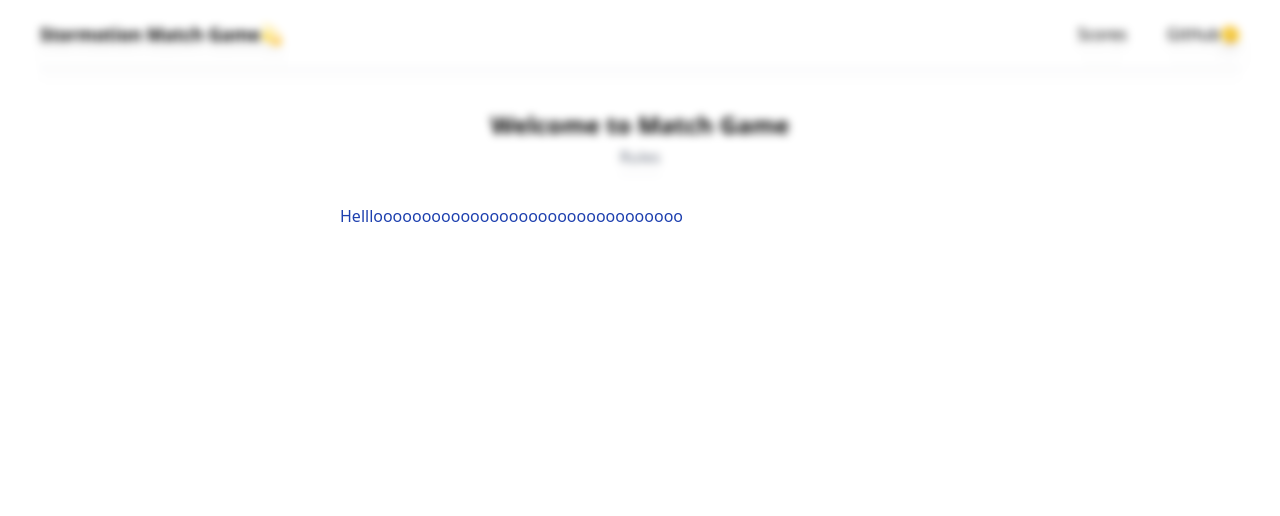
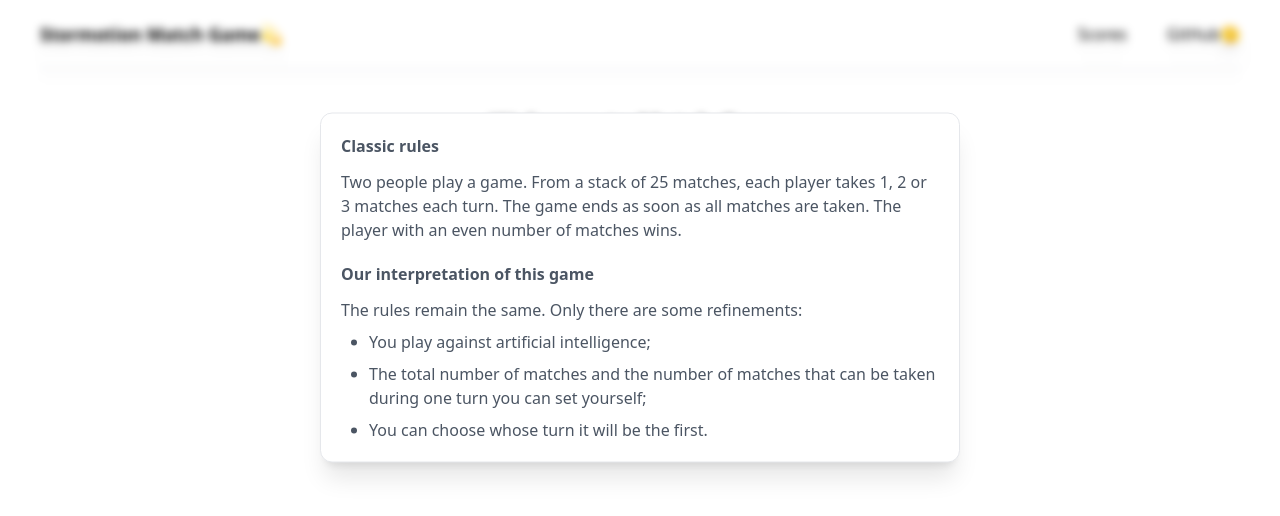
Before and after one commit to mamamamamaa/stormotion_test, a React (Vite) app: page / in a window 1280 px wide. Both pictures are taken after a click on the button "Rules". Shown: the top 516 px of the page. Built offline with nearby package versions, Linux system fonts and the light colour scheme.

Commit message:
add game rules

```diff
--- a/src/components/App.tsx
+++ b/src/components/App.tsx
@@ -1,9 +1,12 @@
 import { MatchGame } from "./MatchGame/MatchGame.tsx";
 import { useState } from "react";
 import { Modal } from "./Modal/Modal.tsx";
+import { GameRules } from "./GameRules/GameRules.tsx";
 
 export const App = () => {
-  const [a, setA] = useState<boolean>(false);
+  const [rulesState, setRulesState] = useState<boolean>(false);
+
+  const handleToggleModal = () => setRulesState((prevState) => !prevState);
 
   return (
     <>
@@ -12,7 +15,7 @@ export const App = () => {
           Welcome to Match Game
         </h1>
         <button
-          onClick={() => setA(true)}
+          onClick={handleToggleModal}
           type="button"
           className="block mx-auto font-normal border-b py-1 text-gray-500"
         >
@@ -20,9 +23,9 @@ export const App = () => {
         </button>
       </section>
 
-      {a && (
-        <Modal handleCloseModal={() => setA(false)}>
-          Hellloooooooooooooooooooooooooooooooo
+      {rulesState && (
+        <Modal handleCloseModal={handleToggleModal}>
+          <GameRules />
         </Modal>
       )}
       {/*<MatchGame />*/}
--- /dev/null
+++ b/src/components/GameRules/GameRules.module.css
@@ -0,0 +1,11 @@
+.box {
+    @apply flex flex-col gap-5;
+}
+
+.heading {
+    @apply font-bold mb-3;
+}
+
+.list {
+    @apply list-disc ml-7 mt-2 flex flex-col gap-2;
+}
--- /dev/null
+++ b/src/components/GameRules/GameRules.tsx
@@ -0,0 +1,29 @@
+import { FC } from "react";
+import style from "./GameRules.module.css";
+
+export const GameRules: FC = () => {
+  return (
+    <section className={style.box}>
+      <div>
+        <h2 className={style.heading}>Classic rules</h2>
+        <p>
+          Two people play a game. From a stack of 25 matches, each player takes
+          1, 2 or 3 matches each turn. The game ends as soon as all matches are
+          taken. The player with an even number of matches wins.
+        </p>
+      </div>
+      <div>
+        <h2 className={style.heading}>Our interpretation of this game</h2>
+        <p>The rules remain the same. Only there are some refinements:</p>
+        <ol className={style.list}>
+          <li>You play against artificial intelligence;</li>
+          <li>
+            The total number of matches and the number of matches that can be
+            taken during one turn you can set yourself;
+          </li>
+          <li>You can choose whose turn it will be the first.</li>
+        </ol>
+      </div>
+    </section>
+  );
+};
--- a/src/components/Modal/Modal.module.css
+++ b/src/components/Modal/Modal.module.css
@@ -3,5 +3,5 @@
 }
 
 .window {
-    @apply w-1/2 text-blue-800 rounded-xl bg-white dark:text-white p-5 absolute top-1/4 left-1/2 -translate-x-1/2 -translate-y-1/4;
+    @apply w-1/2 text-gray-600 border shadow-xl rounded-xl bg-white dark:text-white p-5 absolute top-1/4 left-1/2 -translate-x-1/2 -translate-y-1/4;
 }
--- a/src/components/Modal/Modal.tsx
+++ b/src/components/Modal/Modal.tsx
@@ -29,12 +29,7 @@ export const Modal: FC<Props> = ({ children, handleCloseModal }) => {
 
   return createPortal(
     <div className={style.backdrop} onClick={onBackdropClose}>
-      <section
-        onClick={(e) => e.stopPropagation()}
-        className={style.window + " dark:bg-secondary/800"}
-      >
-        {children}
-      </section>
+      <div className={style.window}>{children}</div>
     </div>,
     modalRoot
   );
```
